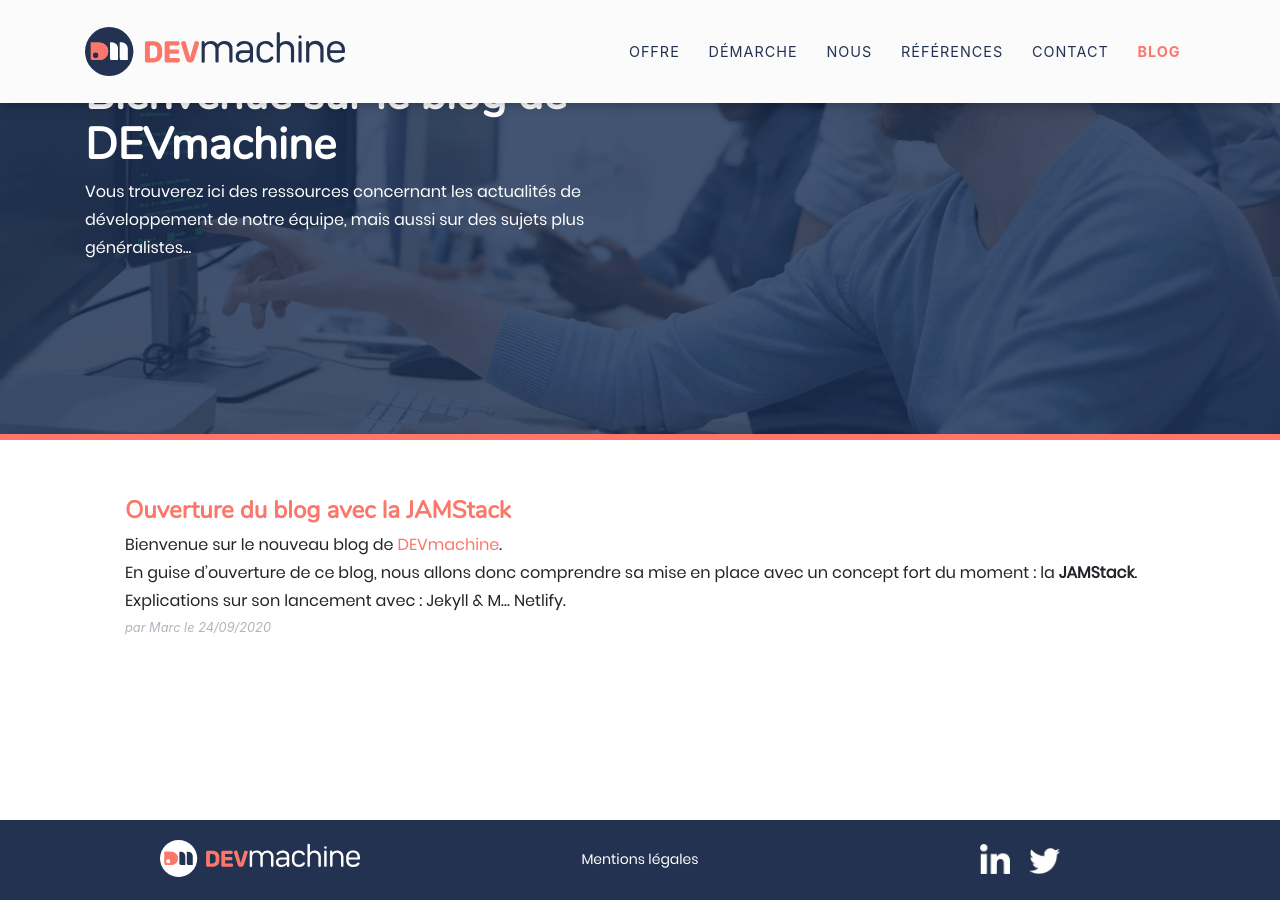
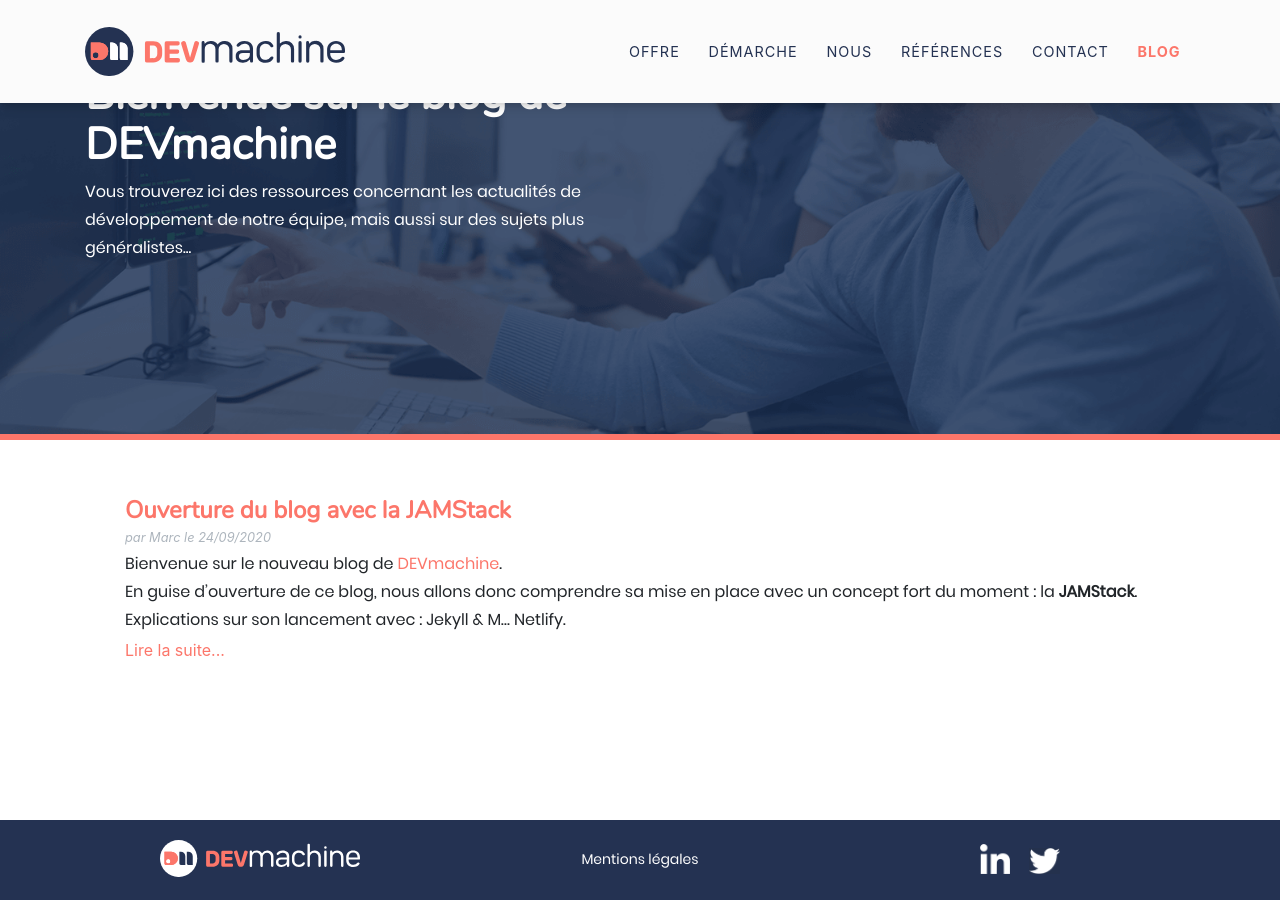
Before and after one commit to DEVmachine-fr/website, a Jekyll site: the page built from blog.html, in a window 1280 px wide and 900 px high, scrolled down 80 px. Built offline with Jekyll 4.4.1, drawn with Linux system fonts in a browser that asks for light colours; nearby versions of some CDN libraries.

Commit message:
feat(blog): add 'Lire la suite'

```diff
--- a/blog.html
+++ b/blog.html
@@ -28,8 +28,11 @@ css: blog
         {% for post in site.posts %}
         <li>
           <a href="{{ post.url }}"><div class="post-title">{{ post.title }}</div></a>
-          <p class="post-excerpt">{{ post.excerpt }}</p>
           <div class="post-info">par {{ post.author }} le {{ post.date | date: "%d/%m/%Y" }}</div>
+          <p class="post-excerpt">
+            {{ post.excerpt }}
+            <a href="{{ post.url }}">Lire la suite...</a>
+          </p>
         </li>
         {% endfor %}
       </ul>
```
